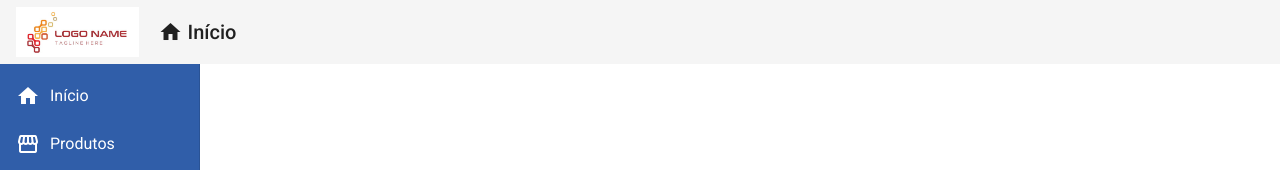
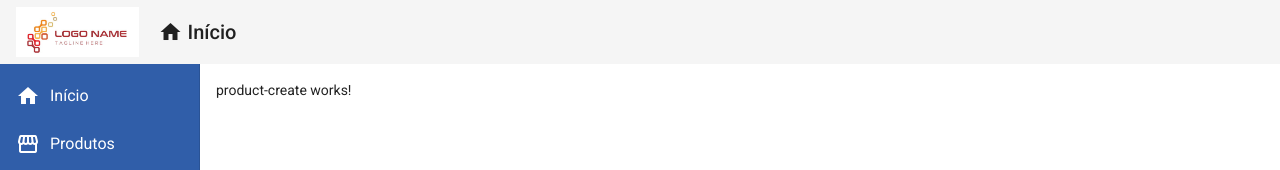
Before and after one commit to willardy/angular11-crud-frontend, an Angular app: page /products/create in a window 1280 px wide. Before the commit this address led to /. Shown: the top 170 px of the page. Built offline with nearby package versions, Linux system fonts and the light colour scheme.

Commit message:
Criando componente create para product

```diff
--- a/src/app/app-routing.module.ts
+++ b/src/app/app-routing.module.ts
@@ -3,6 +3,7 @@
 
 import { HomeComponent } from './views/home/home.component';
 import { ProductCrudComponent } from './views/product-crud/product-crud.component';
+import { ProductCreateComponent } from "./components/product/product-create/product-create.component";
 
 const routes: Routes = [
     {
@@ -12,6 +13,10 @@
     {
         path: "products",
         component: ProductCrudComponent
+    },
+    {
+        path: "products/create",
+        component: ProductCreateComponent
     }
 ];
 
--- a/src/app/app.module.ts
+++ b/src/app/app.module.ts
@@ -17,6 +17,7 @@
 import { HomeComponent } from './views/home/home.component';
 import { ProductCrudComponent } from './views/product-crud/product-crud.component';
 import { RedDirective } from './directives/red.directive';
+import { ProductCreateComponent } from './components/product/product-create/product-create.component';
 
 @NgModule({
   declarations: [
@@ -26,7 +27,8 @@
     NavComponent,
     HomeComponent,
     ProductCrudComponent,
-    RedDirective
+    RedDirective,
+    ProductCreateComponent
   ],
   imports: [
     BrowserModule,
--- /dev/null
+++ b/src/app/components/product/product-create/product-create.component.html
@@ -0,0 +1 @@
+<p>product-create works!</p>
--- /dev/null
+++ b/src/app/components/product/product-create/product-create.component.ts
@@ -0,0 +1,15 @@
+import { Component, OnInit } from '@angular/core';
+
+@Component({
+  selector: 'app-product-create',
+  templateUrl: './product-create.component.html',
+  styleUrls: ['./product-create.component.css']
+})
+export class ProductCreateComponent implements OnInit {
+
+  constructor() { }
+
+  ngOnInit(): void {
+  }
+
+}
```
Also changed, not shown: src/app/components/product/product-create/product-create.component.css (added).
